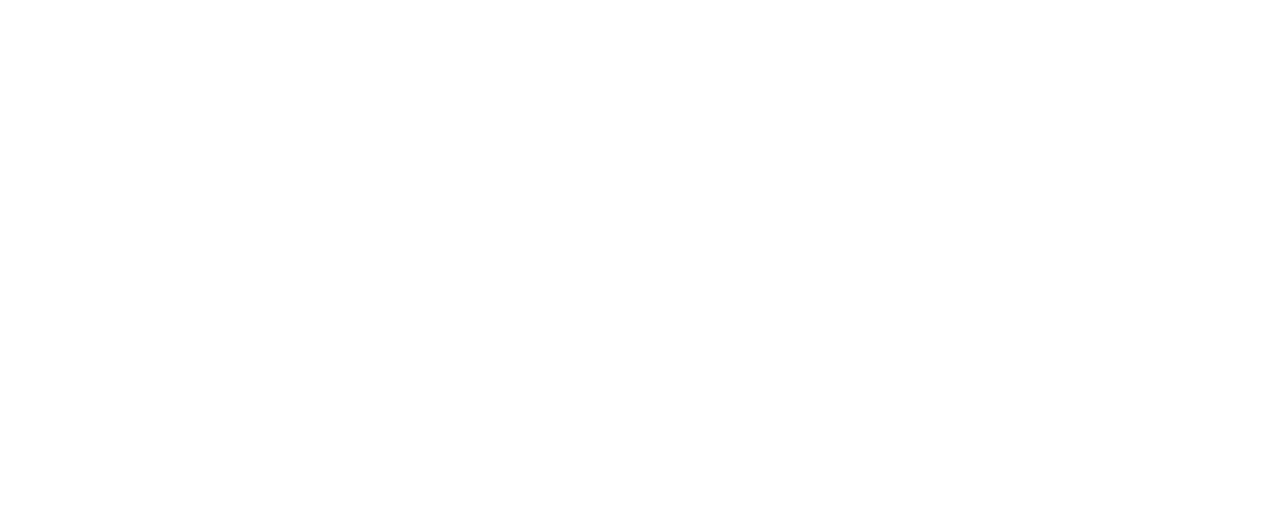
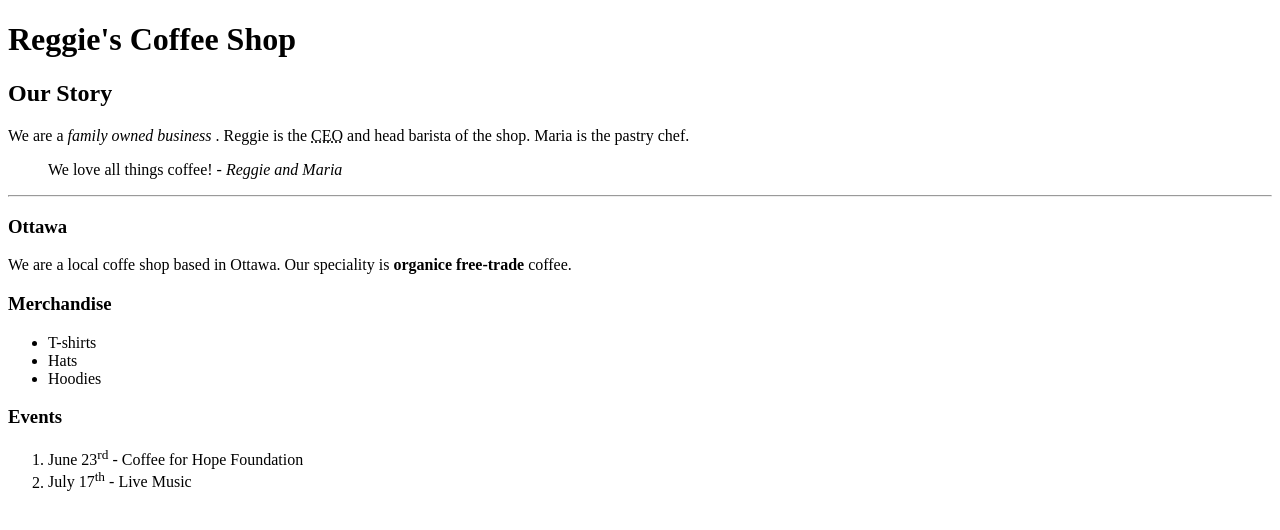
Before and after one commit to MaxSim63/Simo0174.github.io, a plain HTML site: page week3/index.html in a window 1280 px wide. Drawn offline with Linux system fonts and the light colour scheme.

Commit message:
adds list to html

```diff
--- a/week3/index.html
+++ b/week3/index.html
@@ -4,9 +4,52 @@
     <meta charset="UTF-8">
     <meta http-equiv="X-UA-Compatible" content="IE=edge">
     <meta name="viewport" content="width=device-width, initial-scale=1.0">
-    <title>Document</title>
+    <title>Reggie's Coffee Shop - Home</title>
 </head>
 <body>
+    <!-- This is an HTML comment -->
+    <!-- Site Header -->
+    </header>
+        <!-- h1 is the most important heading. We can use 6 levels of headings from h1 to h6 -->
+    <header>
+        <h1>Reggie's Coffee Shop</h1>
+    <header>
+    <!-- starting main content of the page -->
+    <main>
+        <!-- article of the page. this can be used as a stand-alone -->
+        <article>
+            <h2>Our Story</h2>
+            <p>
+                We are a <em> family owned business </em>. Reggie is the <abbr title="Chief Executive Officer">CEO</abbr> and
+                head barista of the shop. Maria is the pastry chef.
+            </p>
+            <blockquote>
+                We love all things coffee! <cite>- Reggie and Maria</cite>
+            </blockquote>
+            <hr>
+    <section>
+        <h3>Ottawa</h3>
+        <p>
+            We are a local coffe shop based in Ottawa. Our speciality is
+            <b>organice free-trade</b> coffee.
+        </p>
+    </section>
 
-</body>
-</html>
+<article>
+<aside>
+    <h3>Merchandise</h3>
+    <!-- Adding an unordered list -->
+    <ul>
+        <li>T-shirts</li>
+        <li>Hats</li>
+        <li>Hoodies</li>
+    </ul>
+</aside>
+<section>
+    <h3>Events</h3>
+    <!-- shortcut for creating many elemnts is element X amount (li85) -->
+    <ol>
+        <li>June 23<sup>rd</sup> - Coffee for Hope Foundation</li>
+        <li>July 17<sup>th</sup> - Live Music</li>
+    </ol>
+</section>
```
